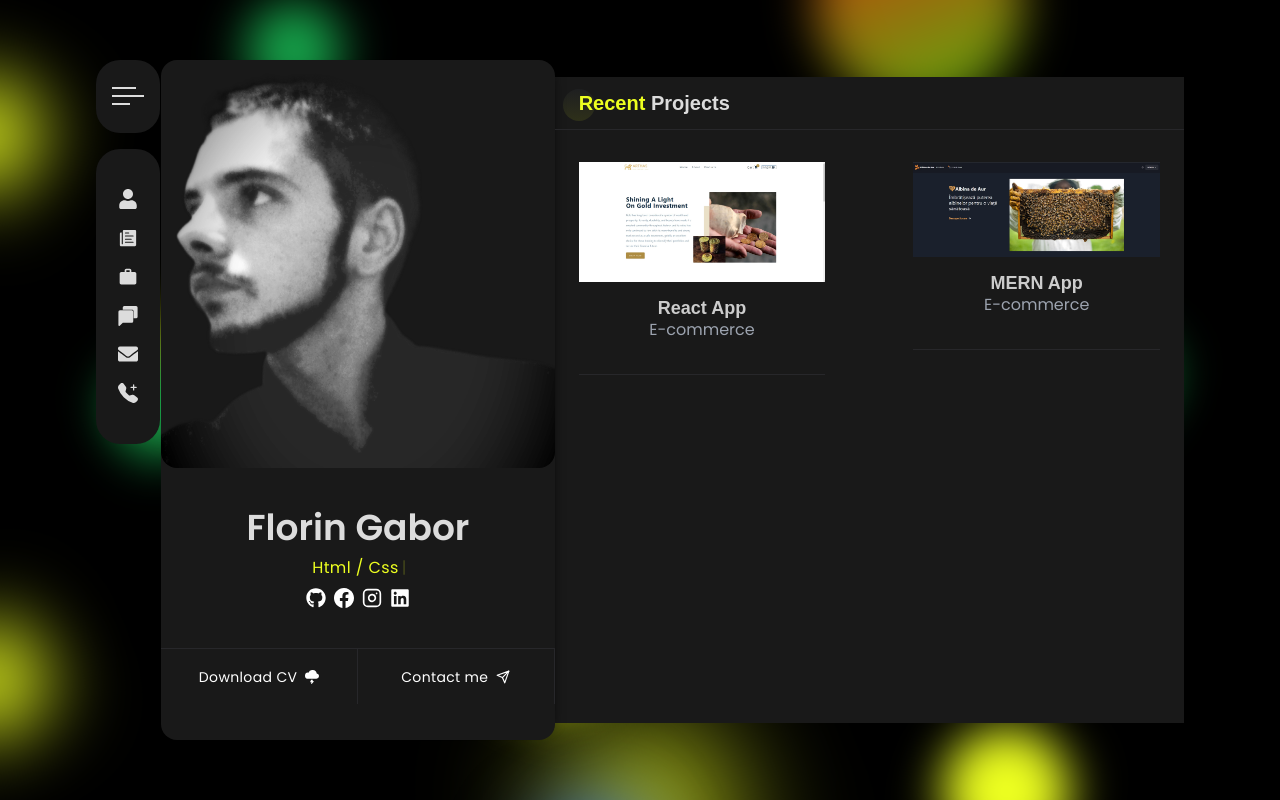
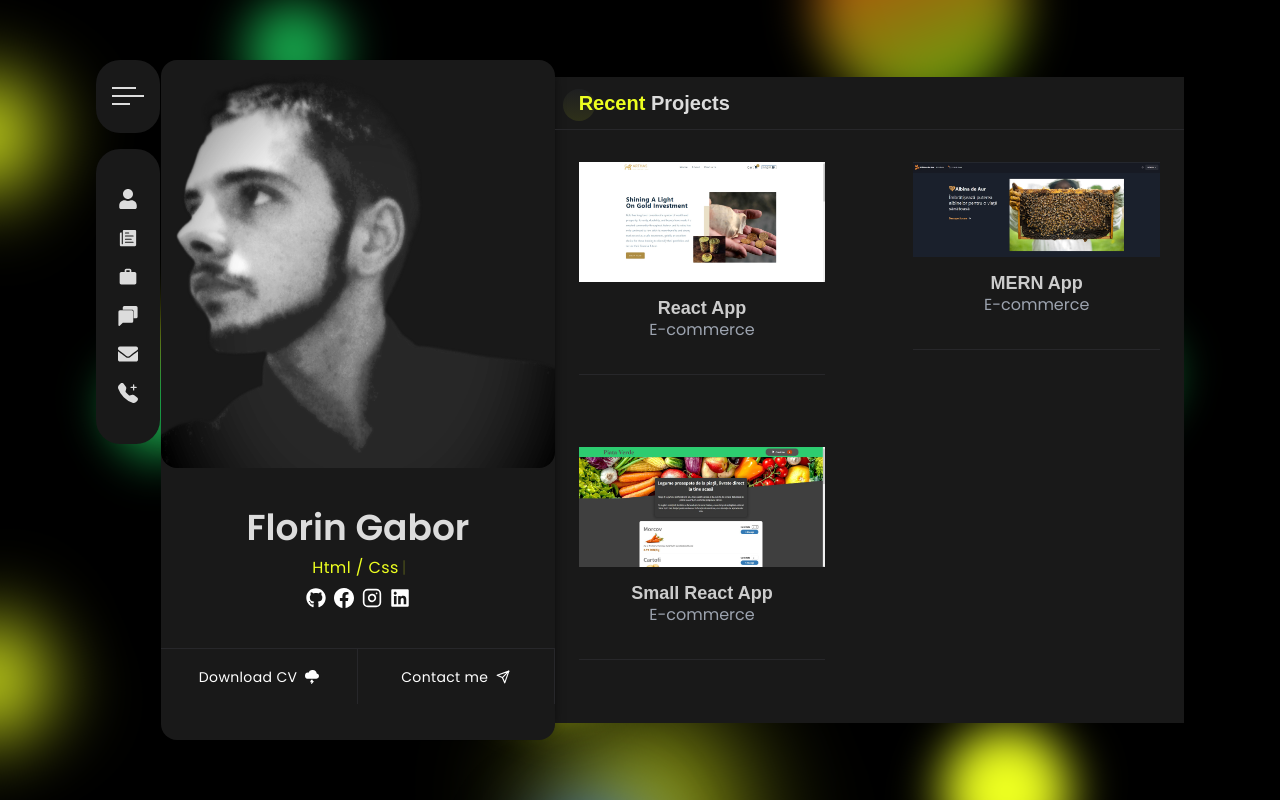
Before and after one commit to naixsheron/portofolio.io, a React (Create React App) app: page / in a window 1280 px wide. Both pictures are taken after a click on the element "PROJECTS". Built offline with nearby package versions, Linux system fonts and the light colour scheme.

Commit message:
+proiect

```diff
--- a/src/components/projects/Projects.js
+++ b/src/components/projects/Projects.js
@@ -1,5 +1,6 @@
 import React from "react";
 import proiect1 from "../../assets/proiect1.jpg";
+import piata from "../../assets/piata.jpg";
 import bee from "../../assets/bee.jpg";
 import Title from "../home/Title";
 import ProjectCard from "./ProjectCard";
@@ -10,7 +11,7 @@ const Projects = () => {
       <Title title="Recent" subTitle="Projects" />
       <div className="w-full grid grid-cols-2 max-sm:grid-cols-1 gap-10">
         <div className="px-6">
-          <a href="https://gilded-cassata-988dcf.netlify.app/">
+          <a href="https://gilded-cassata-988dcf.netlify.app/" target="_blank">
             <ProjectCard
               title="React App"
               category="E-commerce"
@@ -19,8 +20,20 @@ const Projects = () => {
           </a>
         </div>
         <div className="px-6">
-          <a href="https://albinadeaur1.onrender.com/">
+          <a href="https://albinadeaur1.onrender.com/" target="_blank">
             <ProjectCard title="MERN App" category="E-commerce" image={bee} />
+          </a>
+        </div>
+        <div className="px-6">
+          <a
+            href="https://brilliant-longma-b4a5cb.netlify.app/"
+            target="_blank"
+          >
+            <ProjectCard
+              title="Small React App"
+              category="E-commerce"
+              image={piata}
+            />
           </a>
         </div>
         <div className="px-6"></div>
```
Also changed, not shown: src/assets/piata.jpg (added).
